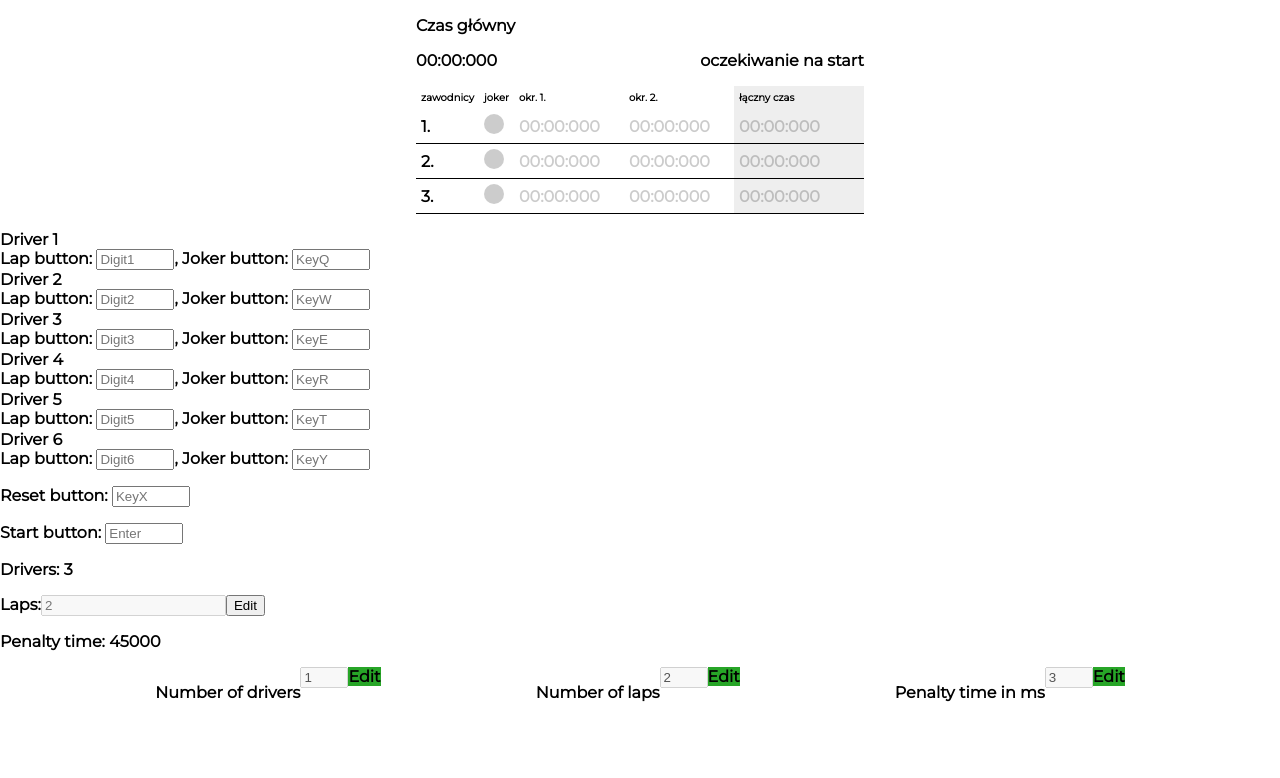
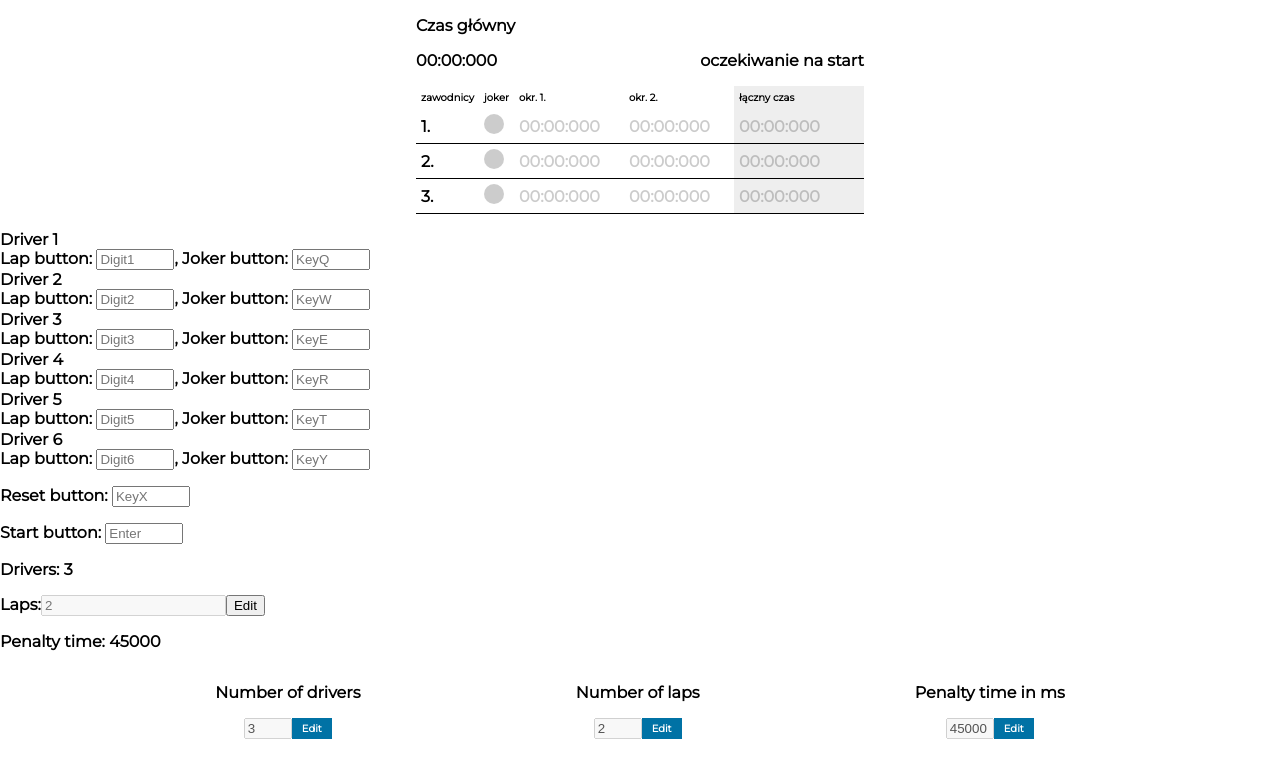
Before and after one commit to jakub-kilinski/stopwatch, a React (Create React App) app: page / in a window 1280 px wide. Shown: the top 778 px of the page. Built offline with nearby package versions, Linux system fonts and the light colour scheme.

Commit message:
Remove unnecessary code. Almost finished updating configuration.

```diff
--- a/src/App.js
+++ b/src/App.js
@@ -2,7 +2,6 @@ import React, {Component} from 'react';
 import './App.scss';
 import Stopwatch from './Stopwatch';
 import SettingsPanel from "./SettingsPanel";
-import Driver from "./Driver";
 import Configuration from "./Configuration";
 
 class App extends Component {
@@ -44,31 +43,17 @@ class App extends Component {
                 "driversNumber": 3,
                 "jokerPenaltyMilliseconds": 45000
             },
-            "drivers": {}
-        }
-    };
-
-    componentDidMount() {
-        this.setState({
-            drivers: this.initializeDriversAndTimeTable()
-        });
-    };
-
-    initializeDriversAndTimeTable() {
-        let driver = [];
-        for (let i = 0; i < this.state.configuration.driversNumber; i++) {
-            driver.push(new Driver(this.state.configuration.lapsNumber));
-        }
-        return driver;
+        };
+        this.stopwatch = React.createRef();
+        this.updateConfiguration = this.updateConfiguration.bind(this);
     };
 
     updateConfiguration = (option, value) => {
         let configuration = Object.assign({}, this.state.configuration);
         configuration[option] = Number(value);
         this.setState({
-            configuration: configuration,
-            drivers: this.initializeDriversAndTimeTable()
-        });
+            configuration: configuration
+        }, this.stopwatch.current.handleReset());
     };
 
     updateKeyConfiguration = (dataSet, newKey) => {
@@ -98,6 +83,7 @@ class App extends Component {
             <>
                 <div className="container">
                     <Stopwatch
+                        ref={this.stopwatch}
                         settings={this.state.settings}
                         configuration={this.state.configuration}
                     />
@@ -108,7 +94,10 @@ class App extends Component {
                     updateConfiguration={this.updateConfiguration}
                     updateKeyConfiguration={this.updateKeyConfiguration}
                 />
-                <Configuration/>
+                <Configuration
+                    updateConfiguration={this.updateConfiguration}
+                    configuration={this.state.configuration}
+                />
             </>
         );
     }
--- a/src/App.scss
+++ b/src/App.scss
@@ -85,15 +85,37 @@ table {
 .configurationWrapper{
     display: flex;
     justify-content: space-evenly;
+    min-height:100px;
     .singleConfigurationWrapper{
         display: flex;
+        flex-direction: column;
+        .inputWrapper{
+            display: flex;
+            justify-content: center;
+            input{
+                width:40px;
+            }
+            .button{
+                display: flex;
+                justify-content: center;
+                flex-direction: column;
+                text-align: center;
+                font-size: 10px;
+                width:40px;
+                cursor: pointer;
+                color: #ffffff;
+                &:hover{
+                    opacity: 0.7;
+                }
+                &.editButton{
+                    background-color: #0072a5;
+                }
+                &.saveButton{
+                    background-color: #27a527;
+                }
+            }
 
-        input{
-            width:40px;
         }
-        .editButton{
-            display: inline-block;
-            background-color: #27a527;
-        }
+
     }
 }
--- a/src/Configuration.js
+++ b/src/Configuration.js
@@ -2,20 +2,46 @@ import React, {Component} from "react";
 import SingleConfiguration from "./SingleConfiguration.js";
 
 class Configuration extends Component {
+    constructor(props){
+        super(props);
+        this.state = {
+            inEdit: false
+        };
+        this.changeEditState = this.changeEditState.bind(this);
+    };
+
+    changeEditState = () => {
+        this.setState({
+            inEdit: !this.state.inEdit
+        });
+    };
+
     render(){
         return (
             <div className="configurationWrapper">
                 <SingleConfiguration
-                    fieldName="Number of drivers"
-                    value={1}
+                    fieldHeader="Number of drivers"
+                    fieldName="driversNumber"
+                    value={this.props.configuration.driversNumber}
+                    changeEditState={this.changeEditState}
+                    inEdit={this.state.inEdit}
+                    updateConfiguration={this.props.updateConfiguration}
                 />
                 <SingleConfiguration
-                    fieldName="Number of laps"
-                    value={2}
+                    fieldHeader="Number of laps"
+                    fieldName="lapsNumber"
+                    value={this.props.configuration.lapsNumber}
+                    changeEditState={this.changeEditState}
+                    inEdit={this.state.inEdit}
+                    updateConfiguration={this.props.updateConfiguration}
                 />
                 <SingleConfiguration
-                    fieldName="Penalty time in ms"
-                    value={3}
+                    fieldHeader="Penalty time in ms"
+                    fieldName="jokerPenaltyMilliseconds"
+                    value={this.props.configuration.jokerPenaltyMilliseconds}
+                    changeEditState={this.changeEditState}
+                    inEdit={this.state.inEdit}
+                    updateConfiguration={this.props.updateConfiguration}
                 />
             </div>
         );
--- a/src/SettingsPanel.js
+++ b/src/SettingsPanel.js
@@ -9,13 +9,11 @@ class SettingsPanel extends Component {
     onFocusChangeKey = (event) => {
         let currentElement = event.currentTarget;
         let dataSet = currentElement.dataset;
-        console.log(event);
         currentElement.onkeydown = this.onKeyDownChangeKeyConfiguration.bind(null, currentElement, dataSet, this.props);
     };
 
     onKeyDownChangeKeyConfiguration(currentElement, dataSet, props, event){
         event.preventDefault();
-        console.log(event);
         currentElement.blur();
         props.updateKeyConfiguration(dataSet, event.code)
     };
@@ -69,8 +67,4 @@ class SettingsPanel extends Component {
     }
 }
 
-class Configuration extends Component {
-
-}
-
 export default SettingsPanel;
--- a/src/SingleConfiguration.js
+++ b/src/SingleConfiguration.js
@@ -5,18 +5,40 @@ class SingleConfiguration extends Component {
         super(props);
         this.state = {
             value : this.props.value,
-            inEdit : false
+            inEdit : false,
         };
+        this.onClickAction = this.onClickAction.bind(this);
     }
 
+    onClickAction = () => {
+        if(!this.state.inEdit && !this.props.inEdit){
+            this.props.changeEditState();
+            this.setState({
+                inEdit: !this.state.inEdit
+            });
+        } else if(this.state.inEdit && this.props.inEdit) {
+            this.props.updateConfiguration(this.props.fieldName, this.state.value);
+            this.props.changeEditState();
+            this.setState({
+                inEdit: !this.state.inEdit
+            });
+        }
+    };
+
+    onInputChange = (event) => {
+        this.setState({
+            value: event.target.value
+        });
+    };
+
     render(){
-        let editClazz = this.state.inEdit ? "saveButton" : "editButton";
+        let editClazz = "button " + (this.state.inEdit ? "saveButton" : "editButton");
         return (
             <div className="singleConfigurationWrapper">
-                <p>{this.props.fieldName}</p>
-                <div>
-                    <input type="text" defaultValue={this.state.value} disabled={!this.state.inEdit}/>
-                    <span className={editClazz}>{this.state.inEdit ? "Save" : "Edit"}</span>
+                <p>{this.props.fieldHeader}</p>
+                <div className="inputWrapper">
+                    <input type="text" defaultValue={this.props.value} disabled={!this.state.inEdit} onInput={this.onInputChange}/>
+                    <span className={editClazz} onClick={this.onClickAction}>{this.state.inEdit ? "Save" : "Edit"}</span>
                 </div>
             </div>
         );
--- a/src/Stopwatch.js
+++ b/src/Stopwatch.js
@@ -20,6 +20,12 @@ class Stopwatch extends Component {
 
     componentDidMount() {
         document.body.addEventListener('keydown', this.recognizeKey.bind(this));
+    };
+
+    componentWillReceiveProps() {
+        this.setState({
+            drivers: this.initializeDriversAndTimeTable()
+        });
     };
 
     initializeDriversAndTimeTable() {
@@ -104,7 +110,6 @@ class Stopwatch extends Component {
     };
     recognizeKey = (event) => {
         let keyCode = event.code;
-        console.log(this.state.settings);
         if (keyCode === this.props.settings.startButton && !this.state.finish) {
             this.runTimer();
         } else if (keyCode === this.props.settings.resetButton) {
```
